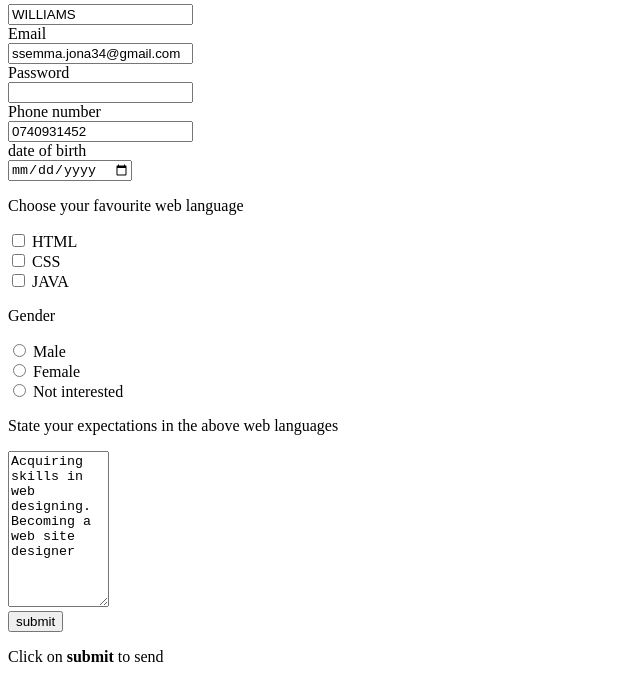
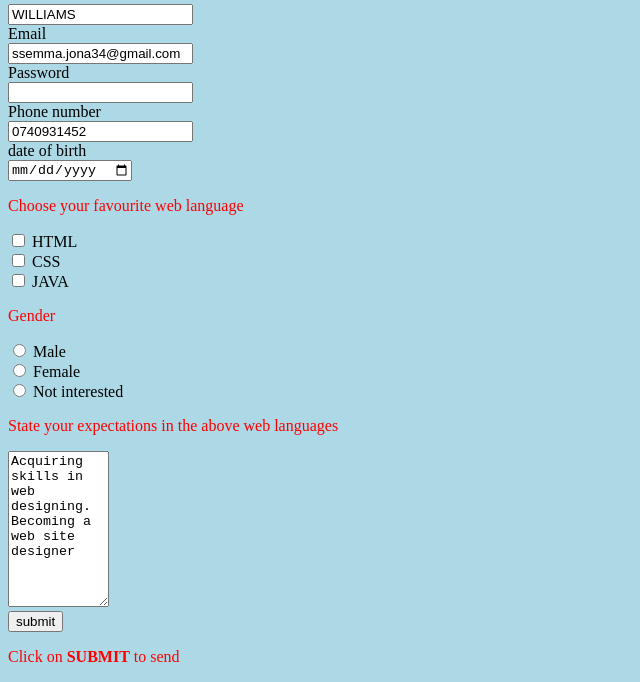
Before and after one commit to JONAIMS21/cw2, a plain HTML site: page form.html in a window 1280 px wide. Shown: the part 133-815 px from the top of the page, without its empty margins (0-640 px from the left). Drawn offline with Linux system fonts and the light colour scheme.

Commit message:
modify git

```diff
--- a/form.html
+++ b/form.html
@@ -1,6 +1,14 @@
 <!DOCTYPE html>
 <html lang="en">
 <head>
+    <style>
+        body{
+            background-color: lightblue;
+        }
+        p{
+            color: red;
+        }
+    </style>
     <meta charset="UTF-8">
     <meta name="viewport" content="width=device-width, initial-scale=1.0">
     <title>form inputs</title>
@@ -38,7 +46,7 @@
        <p>State your expectations in the above web languages</p>
        <textarea id="expectations" name="expectations" rows="10" cols="10">Acquiring skills in web designing.  Becoming a web site designer</textarea><br>
        <input type="submit" value="submit"><br>
-       <p>Click on <b>submit</b> to send</p>
+       <p>Click on <b>SUBMIT</b> to send</p>
 
     </form>
 </body>
```
